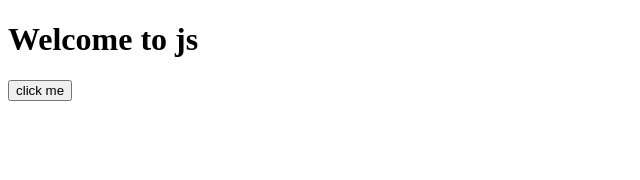
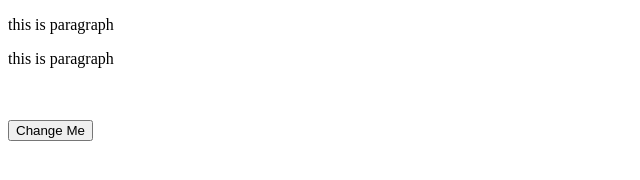
Before and after one commit to StudyMood/StudyMood, a plain HTML site: page index.html in a window 1280 px wide. Shown: the whole page, without its empty margins (0-640 px from the left). Drawn offline with Linux system fonts and the light colour scheme.

Commit message:
Add files via upload

```diff
--- a/index.html
+++ b/index.html
@@ -3,15 +3,85 @@
 <head>
     <meta charset="UTF-8">
     <meta name="viewport" content="width=device-width, initial-scale=1.0">
-    <title>js</title>
+    <title>Document</title>
+
     <script>
-         function showMessage(){
-            alert("hello  from bhai");
-         }
+        // var name="test";
+        // let age= 18;
+        // const city ="gkp";
+        // console.log("Name",name);
+        //   console.log("Age",age);
+        //     console.log("City",city);
+        //==========  add code ================
+        //  var a = 10;
+        //  var b=5;
+        //  var sum = a+b;
+        //  alert(sum);
+        //  document.writeln("Sum:" +sum);
+        //  console.log(sum);
+      //===================================================================================
+    //   function add(){
+    //       var a=document.getElementById("t1").value;
+    //         var b=document.getElementById("t2").value;
+    //         a = parseFloat(a);
+    //         b=parseFloat(b);
+    //         var sum=a+b;
+
+    //         document.getElementById("t3").innerHTML=sum;
+    //   }
+    //    function multi(){
+    //       var a=document.getElementById("t1").value;
+    //         var b=document.getElementById("t2").value;
+    //         a = parseFloat(a);
+    //         b=parseFloat(b);
+    //         var multi=a*b;
+
+    //         document.getElementById("t3").innerHTML=multi;
+    //   }
+    //==================================square==========
+    // function demo(){
+    //     var a=document.getElementById("t1").value;
+    //     var sq=a*a;
+    //     document.getElementById("t2").value=sq;
+    // }
+    //   function demo1(){
+    //     var a=document.getElementById("t1").value;
+    //     var cub=a*a*a;
+    //     document.getElementById("t2").value=cub;
+    // }
+   /*
+    function change(){
+        document.getElementById("p1").innerHTML="This is no paragraph";
+          document.getElementById("p2").innerHTML="This is no paragraph";
+    } */
     </script>
 </head>
 <body>
-    <h1>Welcome to js</h1>
-    <button onclick="showMessage()">click me</button>
+    <!-- <h1>Add Two Nums</h1>
+    Enter 1st num:<input type="text" id="t1">
+    <br><br>
+       Enter 2nd num:<input type="text" id="t2" >
+       <br><br>
+       Result:<input type="text" name="" id="t3">
+         <br><br>
+       <button onclick="sum()">Add</button>
+       <button onclick="multi()">Multi</button> -->
+    <!--=======================================-->
+        <!-- Enter a Num:<input type="text" id="t1">
+    <br><br>
+
+       Result:<input type="text"  id="t2">
+         <br><br>
+       <button onclick="demo()">
+      square
+       </button>
+        <button onclick="demo1()">
+      cube
+       </button> -->
+
+       <p id="p1">this is paragraph</p>
+        <p id="p2">this is paragraph</p>
+       <br><br>
+       <button onclick="change()">Change Me</button>
 </body>
 </html>
```
